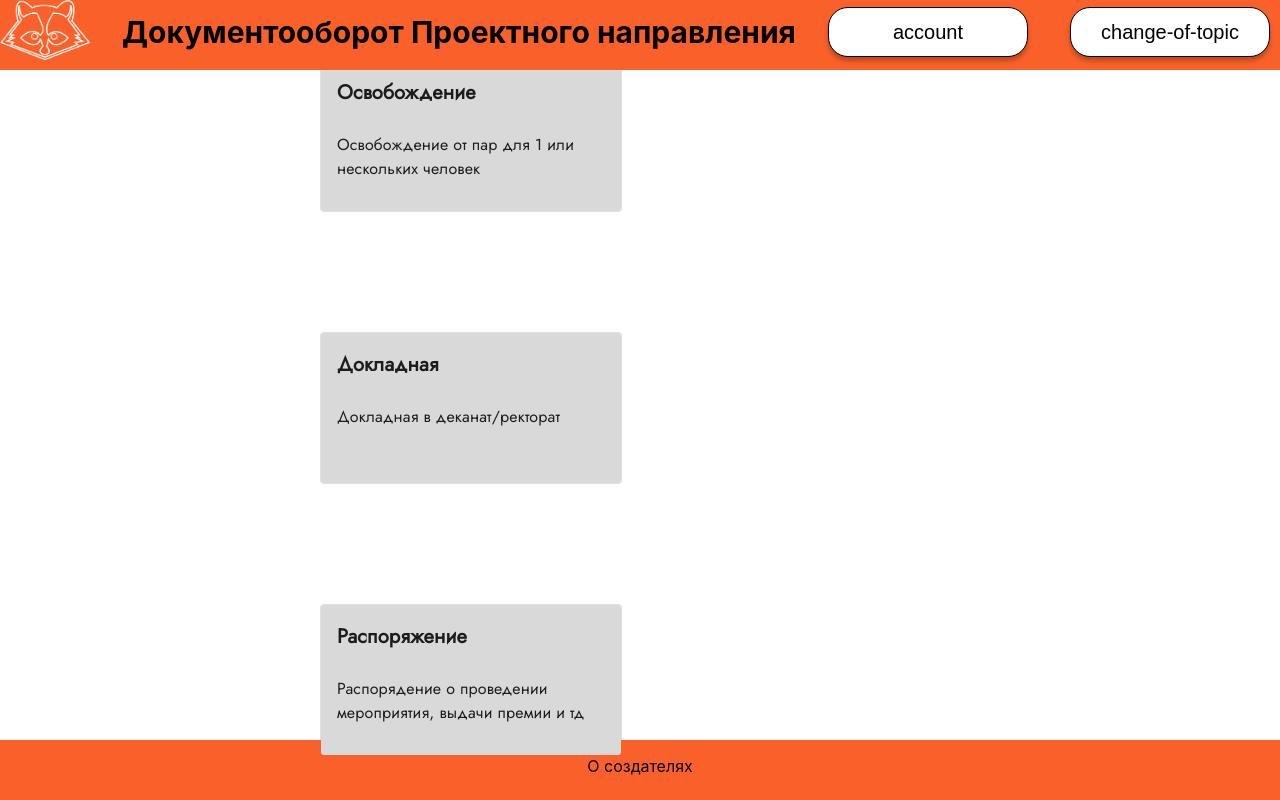
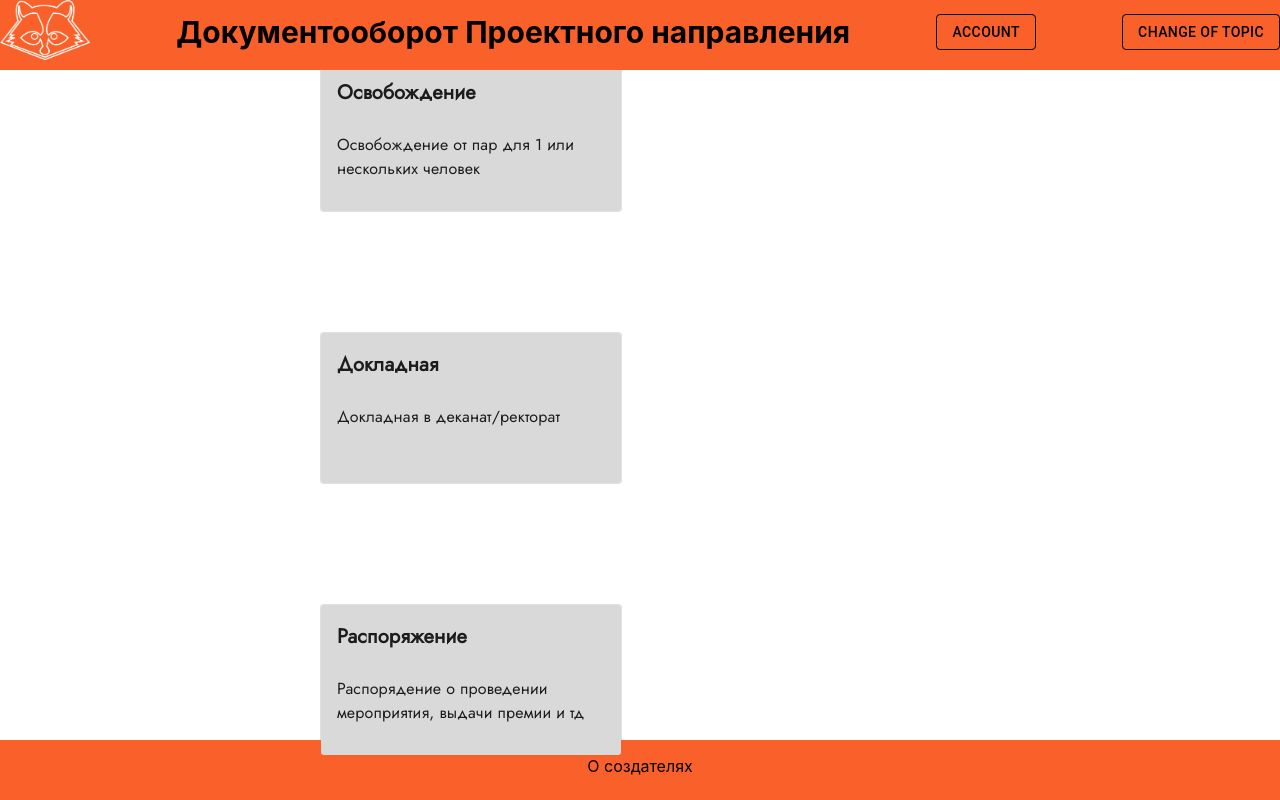
Before and after one commit to IT-FAMCS/documents, a React (Create React App) app in the folder front-doc/: page / in a window 1280 px wide. Shown: the top 800 px of the page. Built offline with nearby package versions, Linux system fonts and the light colour scheme.

Commit message:
fix:button

```diff
--- a/front-doc/src/App.css
+++ b/front-doc/src/App.css
@@ -32,36 +32,6 @@ main {
   color: black;
 }
 
-.account {
-  margin: 0px 10px 0px 0px;
-  width: 200px;
-  height: 50px;
-  background-color: rgb(255, 255, 255);
-  color: black;
-  align-items: center;
-  display: flex;
-  justify-content: center;
-  border: 1px solid black;
-  border-radius: 20px;
-  box-shadow: 0px 4px 4px 0px rgba(0, 0, 0, 0.25);
-  font-size: 20px;
-}
-
-.change-of-topic {
-  margin: 0px 10px 0px 0px;
-  width: 200px;
-  height: 50px;
-  background-color: rgb(255, 255, 255);
-  color: black;
-  align-items: center;
-  display: flex;
-  justify-content: center;
-  border: 1px solid black;
-  border-radius: 20px;
-  box-shadow: 0px 4px 4px 0px rgba(0, 0, 0, 0.25);
-  font-size: 20px;
-}
-
 .footer-component {
   background-color: #fa612a;
   width: 100%;
--- a/front-doc/src/components/header/HeaderComponent.tsx
+++ b/front-doc/src/components/header/HeaderComponent.tsx
@@ -1,5 +1,6 @@
 import Stack from "@mui/material/Stack";
 import logo from "../../Images/Raccoon.png";
+import { Button } from "@mui/material";
 
 export const HeaderComponent = () => {
   return (
@@ -15,8 +16,18 @@ export const HeaderComponent = () => {
           <img className="logo" src={logo} alt="Raccoon logo"></img>
         </a>
         <h1 className="header-text">Документооборот Проектного направления</h1>
-        <button className="account">account</button>
-        <button className="change-of-topic">change-of-topic</button>
+        <Button
+          style={{ borderColor: "#000000", color: "#000000" }}
+          variant="outlined"
+        >
+          account
+        </Button>
+        <Button
+          style={{ borderColor: "#000000", color: "#000000" }}
+          variant="outlined"
+        >
+          change of topic
+        </Button>
       </Stack>
     </header>
   );
```
